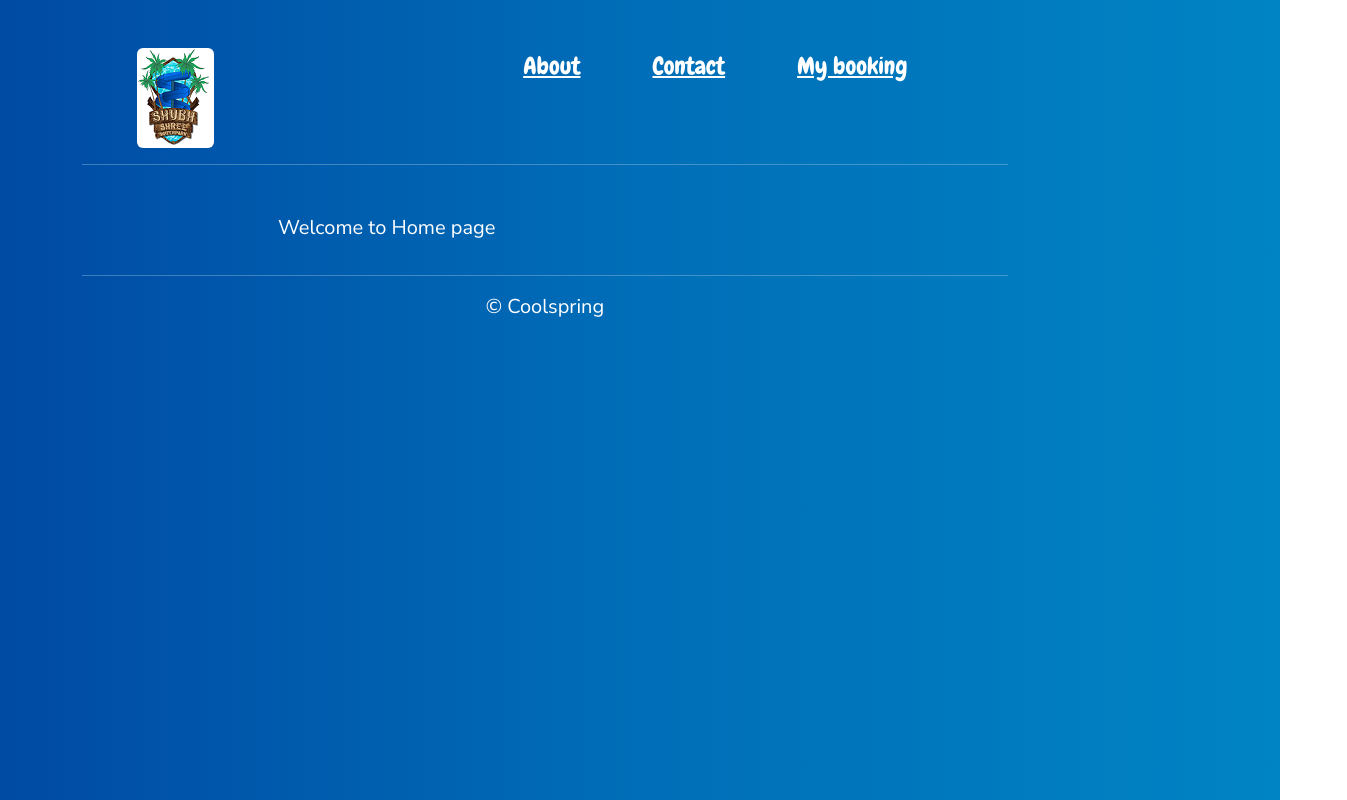
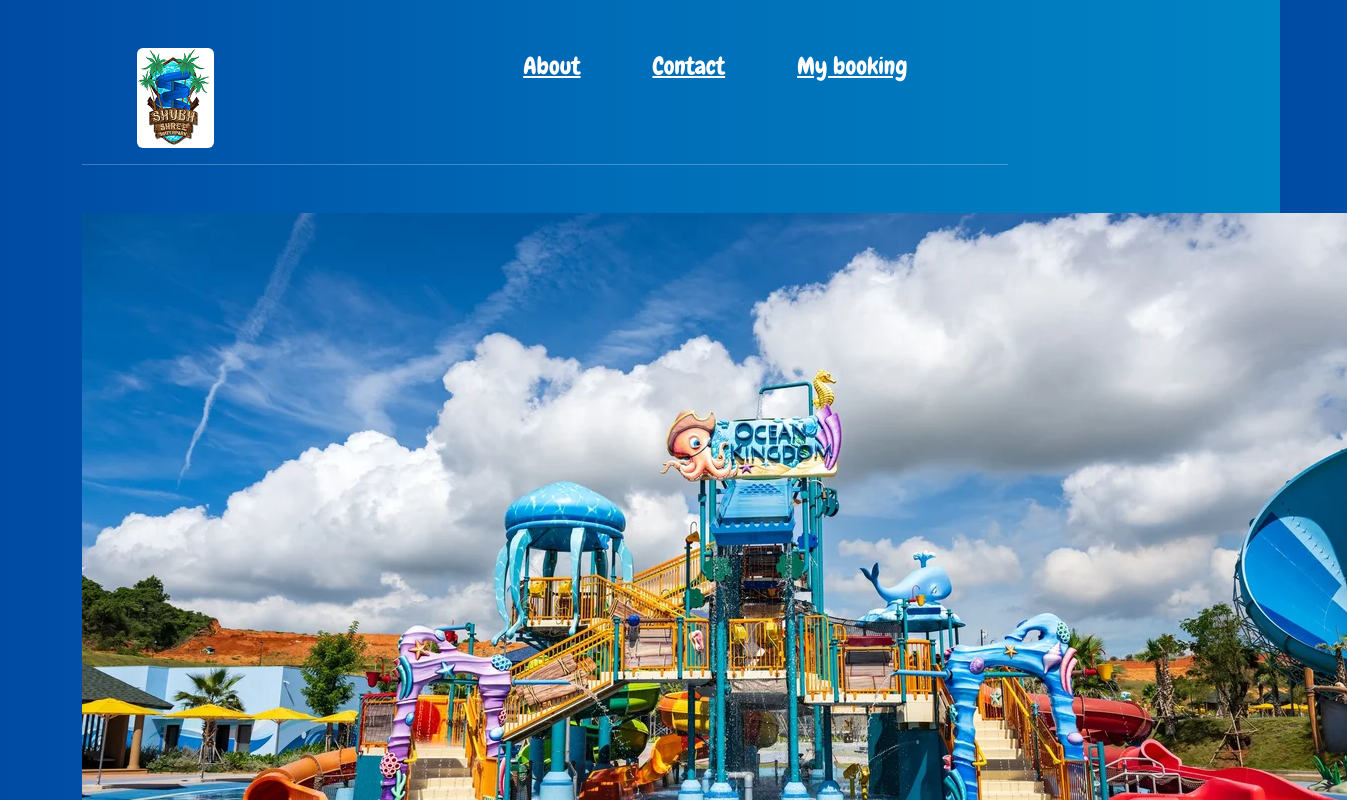
Before and after one commit to sakshikhargone/coolsprings-app, a React (Create React App) app: page / in a window 1280 px wide. Shown: the top 800 px of the page, 1347 px wide, since content can reach past the window. Built offline with nearby package versions, Linux system fonts and the light colour scheme.

Commit message:
Update home page with waterpark image

```diff
--- /dev/null
+++ b/src/css/Home.module.css
@@ -0,0 +1,2 @@
+.waterpark {
+}
--- a/src/pages/Home.jsx
+++ b/src/pages/Home.jsx
@@ -1,8 +1,12 @@
+import Waterpark from "../assets/waterpark.png";
 const Home = () => {
   return (
     <div className="row mt-5">
       <div className="col-sm-8">
-        <p>Welcome to Home page</p>
+        <img
+          src={Waterpark}
+          alt="Waterpark"
+        />
       </div>
     </div>
   );
```
Also changed, not shown: src/assets/waterpark.png (added).
